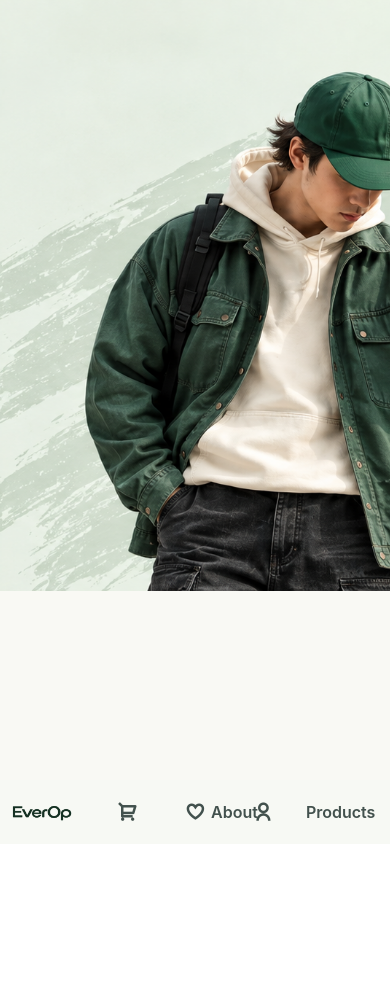
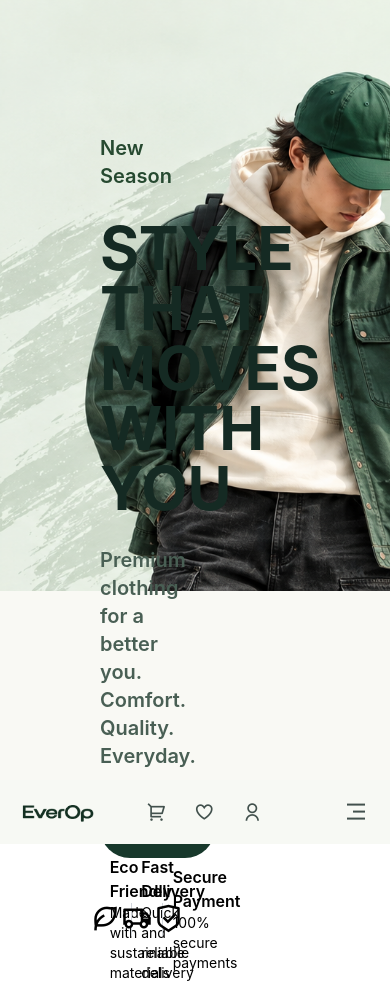
Before and after one commit to manavraidewans-lgtm/AVRL, a React (Vite) app: page / in a window 390 px wide. Before the commit the page ends 844 px from the top, so only its background shows below. Built offline with nearby package versions, Linux system fonts and the light colour scheme.

Commit message:
hero page done

```diff
--- /dev/null
+++ b/src/Components/Button.jsx
@@ -0,0 +1,18 @@
+import { Link } from "react-router-dom"
+
+function Button({ Name, Link: link }) {
+    return (
+        <Link
+            to={link}
+            className="group flex w-fit items-center gap-3 rounded-full bg-[#17382b] px-5 py-2.5 text-sm font-medium text-white transition-all duration-300 hover:bg-[#102a20]"
+        >
+            <span>{Name}</span>
+
+            <span className="flex h-7 w-7 items-center justify-center rounded-full bg-[#dcebd7] text-[#17382b] transition-transform duration-300 group-hover:translate-x-1">
+                →
+            </span>
+        </Link>
+    )
+}
+
+export default Button
--- /dev/null
+++ b/src/Components/Description.jsx
@@ -0,0 +1,11 @@
+function Description ({Des, ClassName= ""}) {
+    return (
+        <>
+            <p className="text-xl w-[60%] text-[#495f54] font-semibold" >
+                {Des}
+            </p>
+        </>
+    )
+}
+
+export default Description
--- a/src/Components/Home/Hero.jsx
+++ b/src/Components/Home/Hero.jsx
@@ -1,15 +1,46 @@
 import BackgroundImage from "../../Assets/hero.png"
+import Button from "../Button"
+import Description from "../Description"
+import Tittle from "../Tittle"
+import TittleName from "../TittleName"
+import PoliciesStack from "./PoliciesStack"
 
 function Hero() {
     return (
         <div
-            className="h-[70vh] w-full bg-cover bg-position-[60%_center] bg-no-repeat md:h-[80vh] md:bg-center"
+            className="flex h-[70vh] w-full items-end justify-between bg-cover bg-position-[60%_center] bg-no-repeat md:h-[80vh] md:bg-center"
             style={{
                 backgroundImage: `url(${BackgroundImage})`,
-            }}>
+            }}
+        >
 
+            {/* Left Content */}
+            <div className="flex h-[80%] w-[55%] flex-col gap-7 p-4 pl-25">
 
+                <TittleName
+                    Tittle="New Season"
+                />
 
+                <Tittle
+                    Heading="STYLE THAT MOVES WITH YOU"
+                />
+
+                <Description
+                    Des="Premium clothing for a better you. Comfort. Quality. Everyday."
+                />
+
+                <Button
+                    Name="Shop Now"
+                    Link="/products"
+                />
+
+                <PoliciesStack/>
+
+            </div>
+
+            {/* Right Side */}
+            <div className="h-[80%] w-[45%]">
+            </div>
 
         </div>
     )
--- /dev/null
+++ b/src/Components/Home/Policies.jsx
@@ -0,0 +1,25 @@
+function Policies({ Icon, head, Body }) {
+    return (
+        <div className="flex h-full w-[30%] items-center justify-center">
+
+            {/* Icon */}
+            <div className="flex h-full w-[30%] items-center justify-center">
+                <i className={`${Icon} text-3xl`}></i>
+            </div>
+
+            {/* Content */}
+            <div className="flex h-full w-[70%] flex-col justify-center">
+                <h3 className="font-semibold">
+                    {head}
+                </h3>
+
+                <p className="text-sm">
+                    {Body}
+                </p>
+            </div>
+
+        </div>
+    )
+}
+
+export default Policies
--- /dev/null
+++ b/src/Components/Home/PoliciesStack.jsx
@@ -0,0 +1,33 @@
+import Policies from './Policies'
+
+function PoliciesStack() {
+    return (
+        <div className="flex h-[15%] w-[95%] items-center justify-evenly">
+
+            <Policies
+                Icon="ri-leaf-line"
+                head="Eco Friendly"
+                Body="Made with sustainable materials"
+            />
+
+            <div className="h-[50%] w-px bg-gray-300"></div>
+
+            <Policies
+                Icon="ri-truck-line"
+                head="Fast Delivery"
+                Body="Quick and reliable delivery"
+            />
+
+            <div className="h-[50%] w-px bg-gray-300"></div>
+
+            <Policies
+                Icon="ri-shield-check-line"
+                head="Secure Payment"
+                Body="100% secure payments"
+            />
+
+        </div>
+    )
+}
+
+export default PoliciesStack
--- a/src/Components/Navbar.jsx
+++ b/src/Components/Navbar.jsx
@@ -1,27 +1,29 @@
 import { NavLink } from 'react-router-dom'
+import { useState } from 'react'
 import Logo from "../Assets/Logo_2.png"
 
 function Navbar() {
+    const [menuOpen, setMenuOpen] = useState(false)
+
     return (
         <div className="flex h-full w-full items-center justify-center">
 
-            <div className="fixed bottom-0 z-50 flex h-16 w-full items-center justify-between bg-[#f7f9f4] p-1 md:top-0 md:bottom-auto md:mt-2 md:h-16 md:w-[90%] md:rounded-3xl md:bg-[#f7f9f4]/80 md:backdrop-blur-xl md:p-2">
+            <div className="fixed bottom-0 z-50 flex h-16 w-full items-center justify-between bg-[#f7f9f4] px-3 md:top-0 md:bottom-auto md:mt-2 md:h-16 md:w-[90%] md:rounded-3xl md:bg-[#f7f9f4]/80 md:backdrop-blur-xl md:p-2">
 
                 {/* Logo */}
-                <div className="order-1 flex h-full w-[20%] items-center justify-center md:w-[15%]">
+                <div className="order-1 flex h-full w-[25%] items-center justify-start md:w-[15%]">
                     <NavLink to="/">
                         <img
                             src={Logo}
                             alt="Brand Logo"
-                            className="h-full w-full object-contain"
+                            className="h-12 w-auto object-contain"
                         />
                     </NavLink>
                 </div>
 
 
-                {/* Options */}
-                <div className="order-3 flex h-full w-[20%] items-center justify-center md:order-2 md:w-[50%]">
-
+                {/*  Laptop Navi */}
+                <div className="order-3 hidden h-full w-[20%] items-center justify-center md:order-2 md:flex md:w-[50%]">
                     <div className="flex h-full w-full items-center justify-center gap-4 md:gap-8 lg:gap-10">
 
                         <NavLink
@@ -37,7 +39,6 @@ function Navbar() {
                             About
                         </NavLink>
 
-
                         <NavLink
                             to="/products"
                             className={({ isActive }) =>
@@ -50,7 +51,6 @@ function Navbar() {
                         >
                             Products
                         </NavLink>
-
 
                         <NavLink
                             to="/contact"
@@ -66,12 +66,13 @@ function Navbar() {
                         </NavLink>
 
                     </div>
-
                 </div>
 
 
-                {/* Cart / Favourites / Auth */}
-                <div className="order-2 flex h-full w-[55%] items-center justify-center gap-4 md:order-3 md:w-[30%]">
+
+
+                {/* Laptop */}
+                <div className="order-2 hidden h-full w-[55%] items-center justify-center gap-4 md:order-3 md:flex md:w-[30%]">
 
                     <NavLink
                         to="/cart"
@@ -79,13 +80,12 @@ function Navbar() {
                             `rounded-full px-4 py-2 font-Manrope font-semibold transition-all duration-300 ${
                                 isActive
                                     ? 'bg-[#1d3c2a] text-[#ccd6cf]'
-                                    : 'text-[#42514d] hover:text-white hover:bg-[#1d3c2a]'
+                                    : 'text-[#42514d] hover:bg-[#1d3c2a] hover:text-white'
                             }`
                         }
                     >
                         <i className="ri-shopping-cart-2-line text-xl"></i>
                     </NavLink>
-
 
                     <NavLink
                         to="/favourites"
@@ -93,13 +93,12 @@ function Navbar() {
                             `rounded-full px-4 py-2 font-Manrope font-semibold transition-all duration-300 ${
                                 isActive
                                     ? 'bg-[#1d3c2a] text-[#ccd6cf]'
-                                    : 'text-[#42514d] hover:text-white hover:bg-[#1d3c2a]'
+                                    : 'text-[#42514d] hover:bg-[#1d3c2a] hover:text-white'
                             }`
                         }
                     >
                         <i className="ri-poker-hearts-line text-xl"></i>
                     </NavLink>
-
 
                     <NavLink
                         to="/auth"
@@ -107,7 +106,7 @@ function Navbar() {
                             `rounded-full px-4 py-2 font-Manrope font-semibold transition-all duration-300 ${
                                 isActive
                                     ? 'bg-[#1d3c2a] text-[#ccd6cf]'
-                                    : 'text-[#42514d] hover:text-white hover:bg-[#1d3c2a]'
+                                    : 'text-[#42514d] hover:bg-[#1d3c2a] hover:text-white'
                             }`
                         }
                     >
@@ -116,6 +115,126 @@ function Navbar() {
 
                 </div>
 
+
+
+                {/* Mobile  */}
+                <div className="order-2 flex flex-1 items-center justify-center gap-1 md:hidden">
+
+                    <NavLink
+                        to="/cart"
+                        className={({ isActive }) =>
+                            `flex h-11 w-11 items-center justify-center rounded-full transition-all duration-300 ${
+                                isActive
+                                    ? 'bg-[#1d3c2a] text-[#ccd6cf]'
+                                    : 'text-[#42514d] hover:bg-[#1d3c2a] hover:text-white'
+                            }`
+                        }
+                    >
+                        <i className="ri-shopping-cart-2-line text-xl"></i>
+                    </NavLink>
+
+                    <NavLink
+                        to="/favourites"
+                        className={({ isActive }) =>
+                            `flex h-11 w-11 items-center justify-center rounded-full transition-all duration-300 ${
+                                isActive
+                                    ? 'bg-[#1d3c2a] text-[#ccd6cf]'
+                                    : 'text-[#42514d] hover:bg-[#1d3c2a] hover:text-white'
+                            }`
+                        }
+                    >
+                        <i className="ri-poker-hearts-line text-xl"></i>
+                    </NavLink>
+
+                    <NavLink
+                        to="/auth"
+                        className={({ isActive }) =>
+                            `flex h-11 w-11 items-center justify-center rounded-full transition-all duration-300 ${
+                                isActive
+                                    ? 'bg-[#1d3c2a] text-[#ccd6cf]'
+                                    : 'text-[#42514d] hover:bg-[#1d3c2a] hover:text-white'
+                            }`
+                        }
+                    >
+                        <i className="ri-user-line text-xl"></i>
+                    </NavLink>
+
+                </div>
+
+
+
+                {/* hamburger ..... main dont change */}
+                <div className="order-3 flex w-[20%] items-center justify-end md:hidden">
+                    <button
+                        onClick={() => setMenuOpen(!menuOpen)}
+                        className="flex h-11 w-11 items-center justify-center rounded-full text-[#42514d] transition-all duration-300 hover:bg-[#1d3c2a] hover:text-white"
+                    >
+                        <i
+                            className={`text-2xl transition-transform duration-300 ${
+                                menuOpen
+                                    ? 'ri-close-line rotate-90'
+                                    : 'ri-menu-3-line'
+                            }`}
+                        ></i>
+                    </button>
+                </div>
+
+
+
+
+                {/* Mobile menu*/}
+                {menuOpen && (
+                    <div className="absolute bottom-18 left-2 right-2 rounded-3xl bg-[#f7f9f4] p-3 shadow-lg md:hidden">
+
+                        <div className="flex flex-col gap-1">
+
+                            <NavLink
+                                to="/about"
+                                onClick={() => setMenuOpen(false)}
+                                className={({ isActive }) =>
+                                    `rounded-2xl px-5 py-3 font-Manrope font-semibold transition-all duration-300 ${
+                                        isActive
+                                            ? 'bg-[#1d3c2a] text-white'
+                                            : 'text-[#42514d] hover:bg-[#1d3c2a] hover:text-white'
+                                    }`
+                                }
+                            >
+                                About
+                            </NavLink>
+
+                            <NavLink
+                                to="/products"
+                                onClick={() => setMenuOpen(false)}
+                                className={({ isActive }) =>
+                                    `rounded-2xl px-5 py-3 font-Manrope font-semibold transition-all duration-300 ${
+                                        isActive
+                                            ? 'bg-[#1d3c2a] text-white'
+                                            : 'text-[#42514d] hover:bg-[#1d3c2a] hover:text-white'
+                                    }`
+                                }
+                            >
+                                Products
+                            </NavLink>
+
+                            <NavLink
+                                to="/contact"
+                                onClick={() => setMenuOpen(false)}
+                                className={({ isActive }) =>
+                                    `rounded-2xl px-5 py-3 font-Manrope font-semibold transition-all duration-300 ${
+                                        isActive
+                                            ? 'bg-[#1d3c2a] text-white'
+                                            : 'text-[#42514d] hover:bg-[#1d3c2a] hover:text-white'
+                                    }`
+                                }
+                            >
+                                Contact Us
+                            </NavLink>
+
+                        </div>
+
+                    </div>
+                )}
+
             </div>
 
         </div>
--- /dev/null
+++ b/src/Components/Tittle.jsx
@@ -0,0 +1,11 @@
+function Tittle({Heading}) {
+    return (
+        <>
+            <h1 className="text-6xl text-[#152a23] font-bold">
+                {Heading}
+            </h1>
+        </>
+    )
+}
+
+export default Tittle
--- /dev/null
+++ b/src/Components/TittleName.jsx
@@ -0,0 +1,11 @@
+function TittleName ({Tittle}) {
+    return (
+        <>
+            <h1 className="text-xl text-[#264930] font-semibold">
+                {Tittle}
+            </h1>
+        </>
+    )
+}
+
+export default TittleName
```
